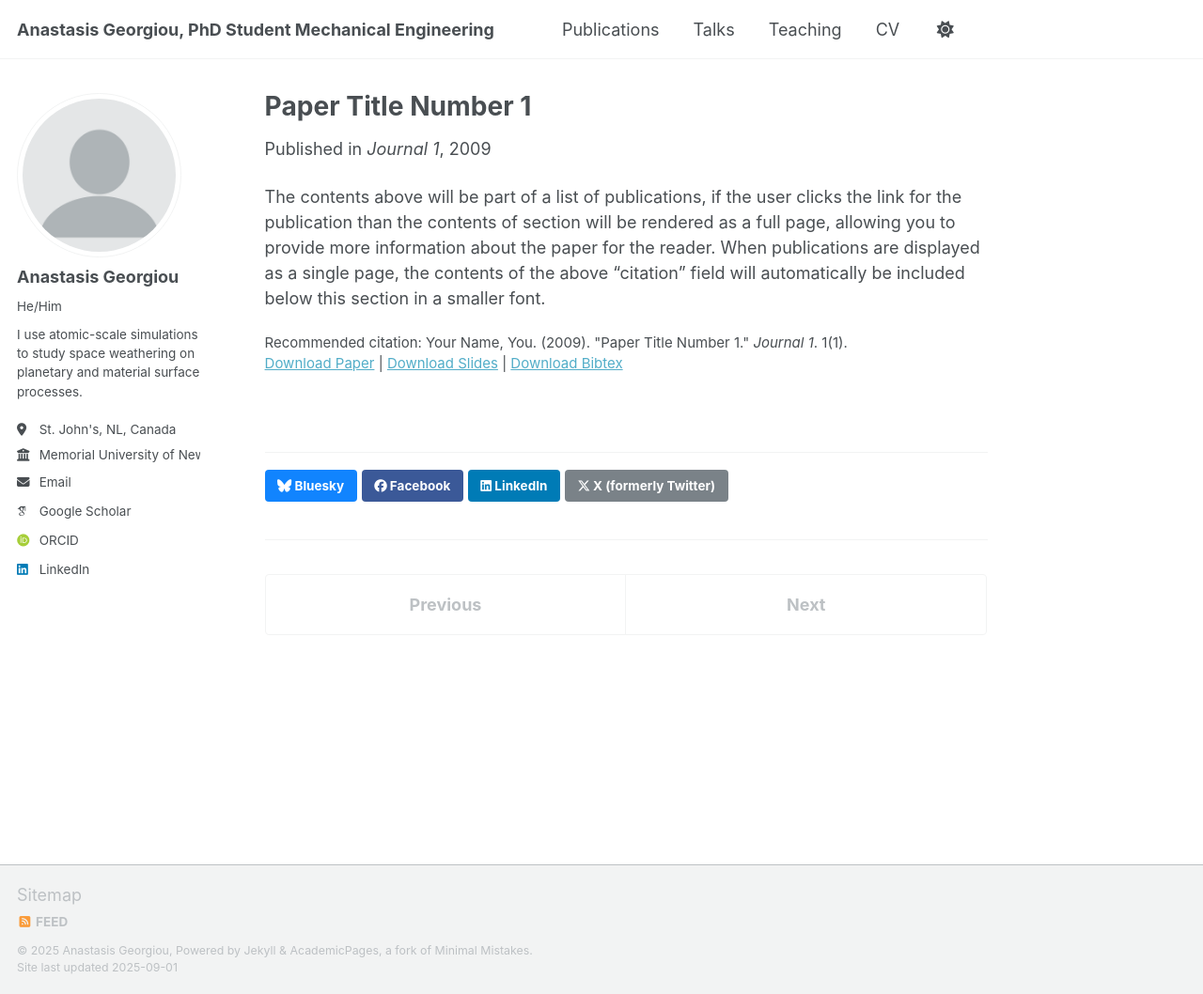
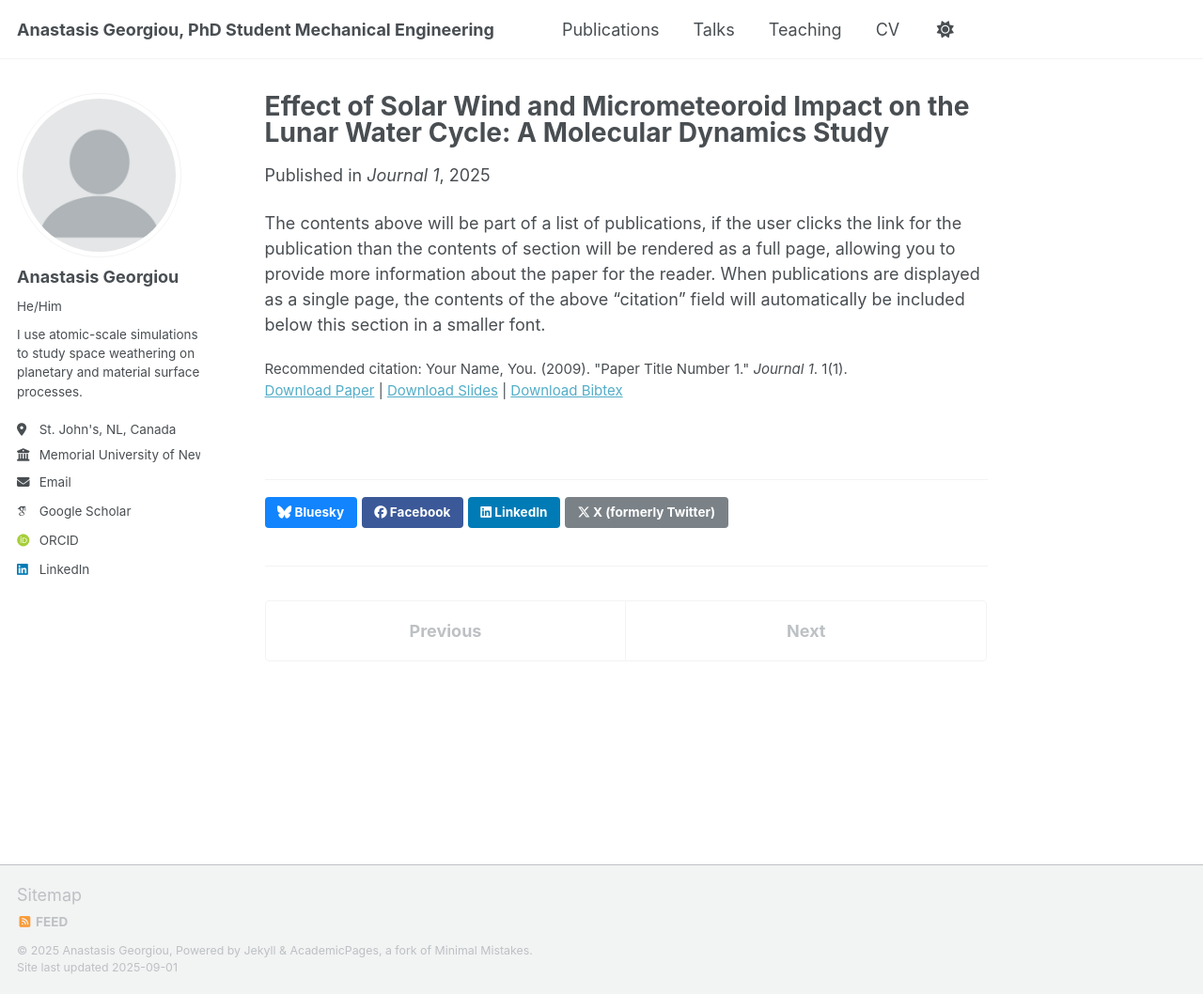
Before and after one commit to a-georgiou19/apgeorgiou.github.io, a Jekyll site: the page built from _publications/2025-05-30-paper-title-number-1.md, in a window 1280 px wide and 1058 px high. Shown: the whole window at 94% size. Built offline with Jekyll 4.4.1, drawn with Linux system fonts in a browser that asks for light colours; some web fonts are replaced; a script that is not in the unit is left out.

Commit message:
Update and rename 2009-10-01-paper-title-number-1.md to 2025-05-30-paper-title-number-1.md

```diff
--- a/_publications/2009-10-01-paper-title-number-1.md
+++ b/_publications/2025-05-30-paper-title-number-1.md
@@ -1,10 +1,10 @@
 ---
-title: "Paper Title Number 1"
+title: "Effect of Solar Wind and Micrometeoroid Impact on the Lunar Water Cycle: A Molecular Dynamics Study"
 collection: publications
 category: manuscripts
 permalink: /publication/2009-10-01-paper-title-number-1
 excerpt: 'This paper is about the number 1. The number 2 is left for future work.'
-date: 2009-10-01
+date: 2025-05-30
 venue: 'Journal 1'
 slidesurl: 'http://academicpages.github.io/files/slides1.pdf'
 paperurl: 'http://academicpages.github.io/files/paper1.pdf'
```
